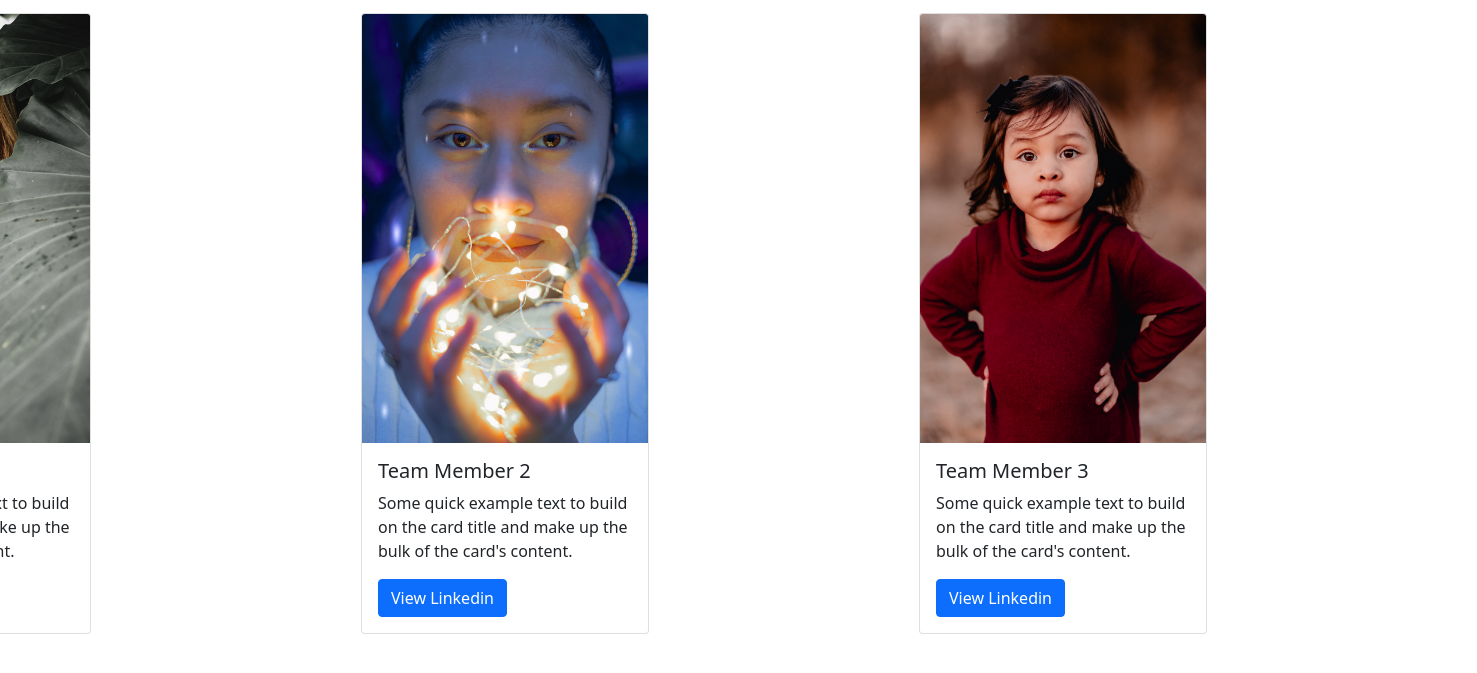
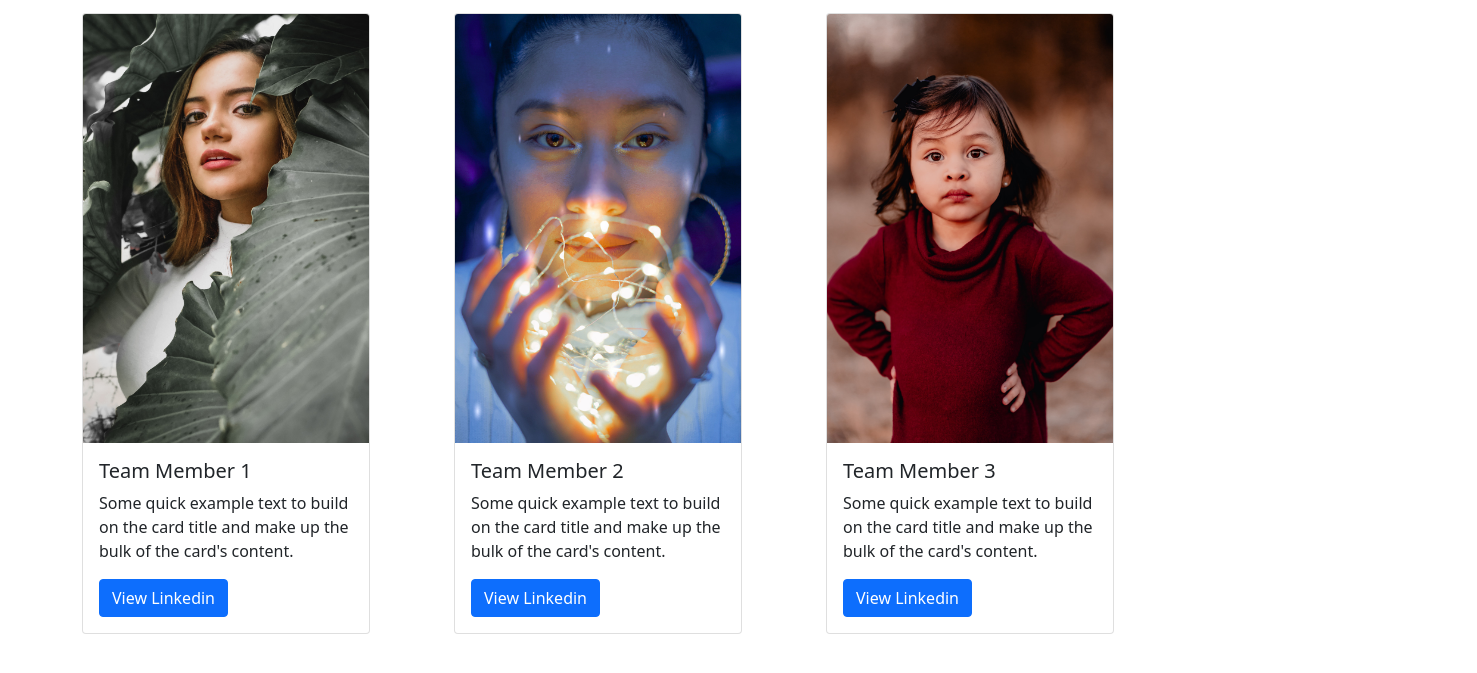
Before and after one commit to XRP97/HistoryOfInternet-Reference, a plain HTML site: page team.html in a window 1280 px wide. Shown: the part 59-732 px from the top of the page, 1477 px wide, since content can reach past the window. Drawn offline with nearby package versions, Linux system fonts and the light colour scheme.

Commit message:
Task: github pages trigger

```diff
--- a/team.html
+++ b/team.html
@@ -35,7 +35,7 @@
         </div>
     </nav>
     <div class="d-flex flex-row justify-content-center mb-3">
-        <div class="col-6">
+        <div class="col-4">
             <div class="card" style="width: 18rem;">
                 <img class="card-img-top" src="Images/Team1.jpg" alt="Card image cap">
                 <div class="card-body">
@@ -47,7 +47,7 @@
                 </div>
             </div>
         </div>
-        <div class="col-6">
+        <div class="col-4">
             <div class="card" style="width: 18rem;">
                 <img class="card-img-top" src="Images/Team2.jpg" alt="Card image cap">
                 <div class="card-body">
@@ -59,7 +59,7 @@
                 </div>
             </div>
         </div>
-        <div class="col-6">
+        <div class="col-4">
             <div class="card" style="width: 18rem;">
                 <img class="card-img-top" src="Images/Team3.jpg" alt="Card image cap">
                 <div class="card-body">
```
Also changed, not shown: about.html (+1 -1 lines).
